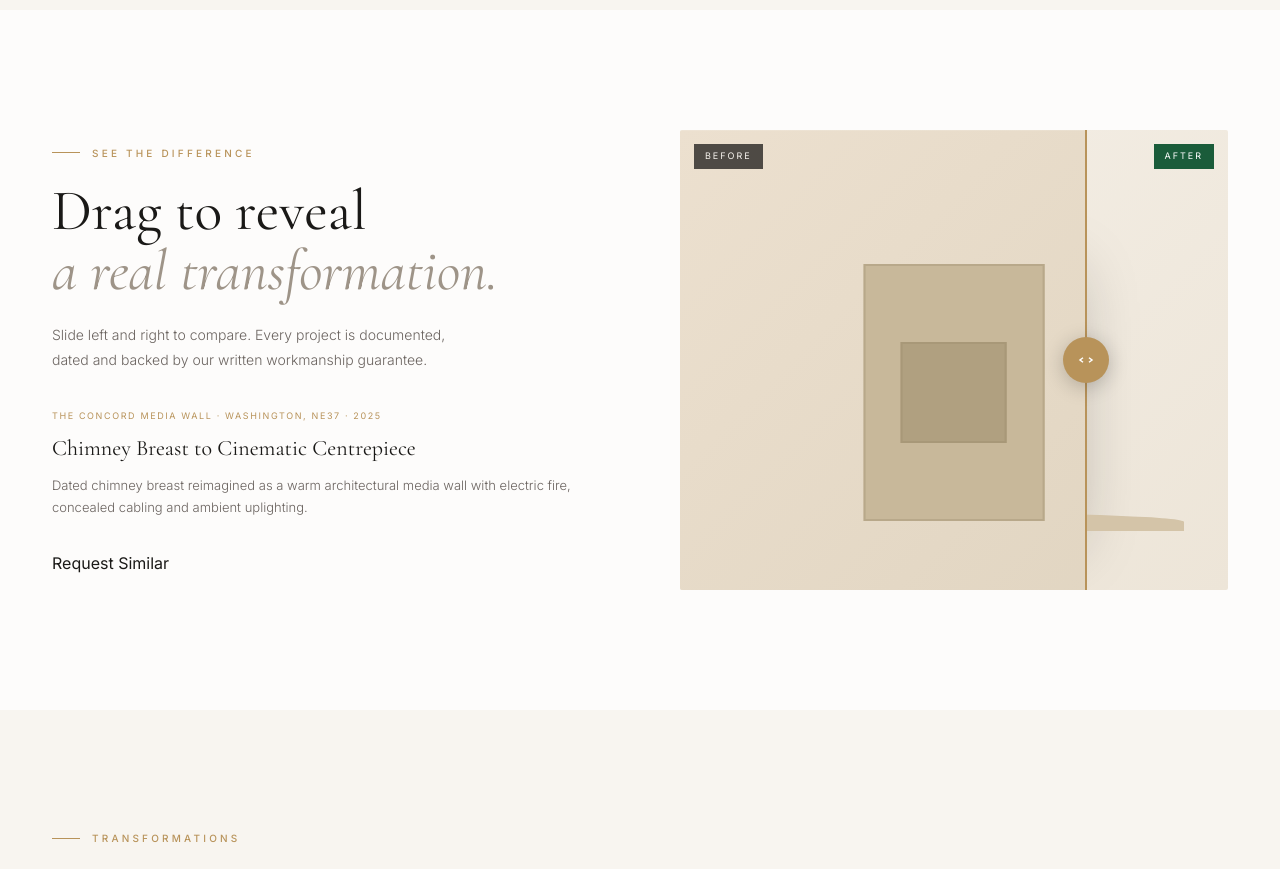
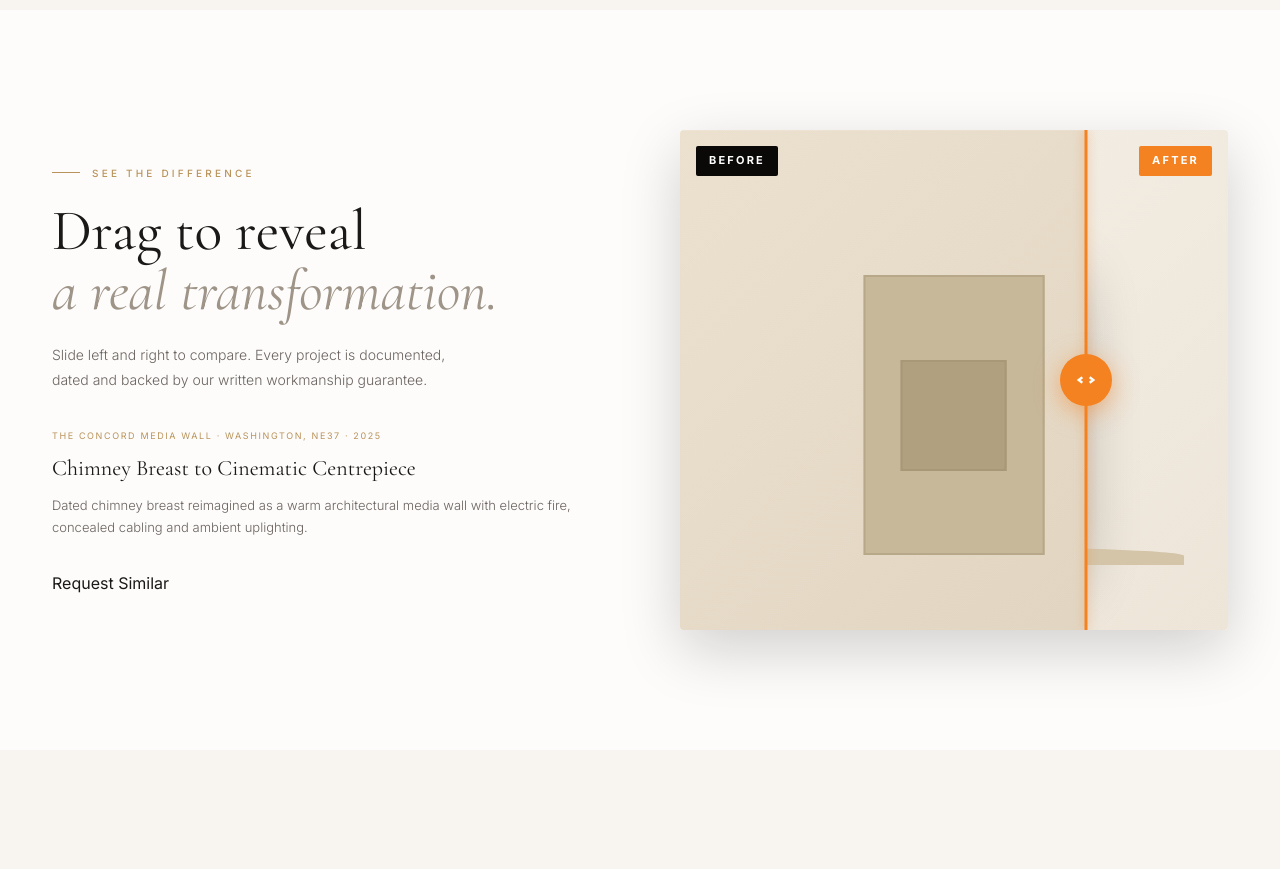
Before and after one commit to bickyblinkz30/Propertycare, a Next.js app: page / in a window 1280 px wide. Shown: the part 3120-3989 px from the top of the page. Built offline with nearby package versions, Linux system fonts and the light colour scheme.

Commit message:
feat: B/A slider with orange divider and tags

```diff
--- a/src/app/components/BeforeAfterSlider.tsx
+++ b/src/app/components/BeforeAfterSlider.tsx
@@ -60,18 +60,18 @@ export default function BeforeAfterSlider() {
       ref={wrapRef}
       onMouseDown={(e) => start(e.clientX)}
       onTouchStart={(e) => start(e.touches[0].clientX)}
-      style={{ position: "relative", height: 460, overflow: "hidden", borderRadius: 2, cursor: "ew-resize", userSelect: "none" }}
+      style={{ position: "relative", height: 500, overflow: "hidden", borderRadius: 4, cursor: "ew-resize", userSelect: "none", boxShadow: "0 20px 60px rgba(10,9,8,0.18)" }}
     >
       {/* AFTER */}
       <div style={{ position: "absolute", inset: 0, background: "linear-gradient(135deg, #f5f0e8, #ede5d8)", display: "flex", alignItems: "center", justifyContent: "center" }}>
         <div style={{ position: "relative", width: "60%", height: "70%" }}>
-          <div style={{ position: "absolute", bottom: 0, left: "50%", transform: "translateX(-50%)", width: "72%", height: "85%", background: "#1A1917", borderRadius: 2, display: "flex", alignItems: "center", justifyContent: "center", flexDirection: "column", gap: 10, boxShadow: "0 24px 64px rgba(26,25,23,0.28)" }}>
-            <div style={{ width: "75%", height: "46%", background: "#0a0a0a", border: "1px solid #2e2c2a" }} />
-            <div style={{ width: "75%", height: 3, background: "linear-gradient(to right, transparent, #B8935A, rgba(255,140,60,0.7), #B8935A, transparent)", filter: "blur(1.5px)" }} />
+          <div style={{ position: "absolute", bottom: 0, left: "50%", transform: "translateX(-50%)", width: "72%", height: "85%", background: "#0A0908", borderRadius: 4, display: "flex", alignItems: "center", justifyContent: "center", flexDirection: "column", gap: 10, boxShadow: "0 24px 64px rgba(10,9,8,0.32)" }}>
+            <div style={{ width: "75%", height: "46%", background: "#040404", border: "1px solid #2e2c2a" }} />
+            <div style={{ width: "75%", height: 4, background: "linear-gradient(to right, transparent, #F58220, #FF9533, #F58220, transparent)", filter: "blur(1.5px)", borderRadius: 2 }} />
           </div>
           <div style={{ position: "absolute", bottom: -10, left: "-20%", right: "-20%", height: 18, background: "#d4c4a8", borderRadius: "50% 50% 0 0" }} />
         </div>
-        <div style={{ position: "absolute", top: 14, right: 14, background: "#1A5C3A", color: "#fff", fontSize: 9, letterSpacing: "0.22em", textTransform: "uppercase", padding: "5px 11px" }}>After</div>
+        <div style={{ position: "absolute", top: 16, right: 16, background: "#F58220", color: "#fff", fontSize: 11, fontWeight: 700, letterSpacing: "0.2em", textTransform: "uppercase", padding: "6px 13px", borderRadius: 2 }}>After</div>
       </div>
 
       {/* BEFORE */}
@@ -81,14 +81,14 @@ export default function BeforeAfterSlider() {
             <div style={{ width: "60%", height: "40%", border: "2px solid #a89878", background: "#b0a080" }} />
           </div>
         </div>
-        <div style={{ position: "absolute", top: 14, left: 14, background: "rgba(26,25,23,0.75)", color: "#F8F5F0", fontSize: 9, letterSpacing: "0.22em", textTransform: "uppercase", padding: "5px 11px" }}>Before</div>
+        <div style={{ position: "absolute", top: 16, left: 16, background: "#0A0908", color: "#fff", fontSize: 11, fontWeight: 700, letterSpacing: "0.2em", textTransform: "uppercase", padding: "6px 13px", borderRadius: 2 }}>Before</div>
       </div>
 
       {/* Divider */}
-      <div ref={divRef} style={{ position: "absolute", top: 0, bottom: 0, width: 2, background: "#B8935A", left: "50%", transform: "translateX(-50%)", zIndex: 10, pointerEvents: "none" }} />
+      <div ref={divRef} style={{ position: "absolute", top: 0, bottom: 0, width: 3, background: "#F58220", left: "50%", transform: "translateX(-50%)", zIndex: 10, pointerEvents: "none", boxShadow: "0 0 10px rgba(245,130,32,0.5)" }} />
       {/* Knob */}
-      <div ref={knobRef} style={{ position: "absolute", top: "50%", left: "50%", transform: "translate(-50%,-50%)", width: 46, height: 46, background: "#B8935A", borderRadius: "50%", display: "flex", alignItems: "center", justifyContent: "center", pointerEvents: "none", zIndex: 11, boxShadow: "0 4px 20px rgba(0,0,0,0.22)" }}>
-        <svg width="18" height="18" viewBox="0 0 24 24" fill="none" stroke="#fff" strokeWidth="2">
+      <div ref={knobRef} style={{ position: "absolute", top: "50%", left: "50%", transform: "translate(-50%,-50%)", width: 52, height: 52, background: "#F58220", borderRadius: "50%", display: "flex", alignItems: "center", justifyContent: "center", pointerEvents: "none", zIndex: 11, boxShadow: "0 6px 24px rgba(245,130,32,0.5)" }}>
+        <svg width="22" height="22" viewBox="0 0 24 24" fill="none" stroke="#fff" strokeWidth="2.5">
           <path d="M8 9l-4 3 4 3M16 9l4 3-4 3" />
         </svg>
       </div>
```
